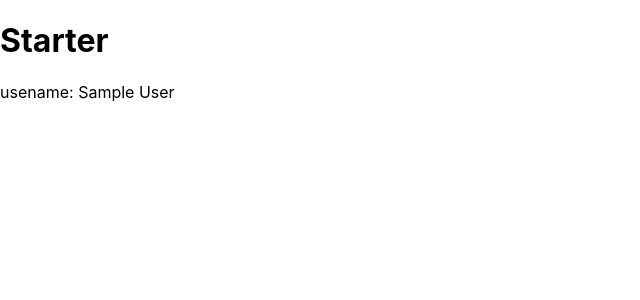
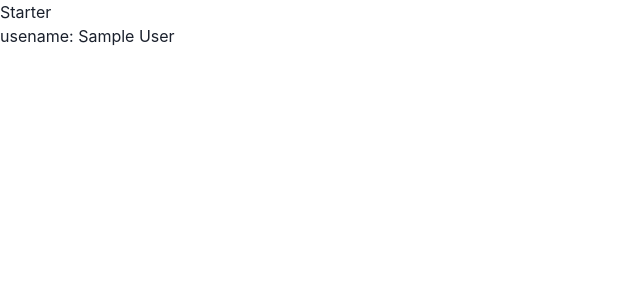
Before and after one commit to hirokifj/projects-app, a Next.js app: page /dashboard in a window 1280 px wide. Shown: the top 300 px of the page, without its empty margins (0-640 px from the left). Built offline with nearby package versions, Linux system fonts and the light colour scheme; no server answers; sample sign-in values are in the browser's storage.

Commit message:
styleの初期設定

```diff
--- a/src/pages/_app.tsx
+++ b/src/pages/_app.tsx
@@ -1,12 +1,16 @@
 import { FC } from 'react';
 import { AppProps } from 'next/app';
-import '@/styles/globals.css';
 import { AuthProvider } from '@/lib/auth';
+import { ChakraProvider, CSSReset } from '@chakra-ui/react';
+import theme from '@/styles/theme';
 
 const MyApp: FC<AppProps> = ({ Component, pageProps }) => (
-  <AuthProvider>
-    <Component {...pageProps} />
-  </AuthProvider>
+  <ChakraProvider theme={theme}>
+    <CSSReset />
+    <AuthProvider>
+      <Component {...pageProps} />
+    </AuthProvider>
+  </ChakraProvider>
 );
 
 export default MyApp;
--- a/src/styles/globals.css
+++ /dev/null
@@ -1,26 +0,0 @@
-html,
-body {
-  padding: 0;
-  margin: 0;
-  font-family:
-    -apple-system,
-    BlinkMacSystemFont,
-    Segoe UI,
-    Roboto,
-    Oxygen,
-    Ubuntu,
-    Cantarell,
-    Fira Sans,
-    Droid Sans,
-    Helvetica Neue,
-    sans-serif;
-}
-
-a {
-  color: inherit;
-  text-decoration: none;
-}
-
-* {
-  box-sizing: border-box;
-}
--- /dev/null
+++ b/src/styles/theme.ts
@@ -0,0 +1,10 @@
+import { extendTheme } from '@chakra-ui/react';
+
+const theme = extendTheme({
+  fonts: {
+    body:
+      '-apple-system, blinkmacsystemfont, "Helvetica Neue", yugothic, "ヒラギノ角ゴ ProN W3", hiragino kaku gothic pron, arial, "メイリオ", meiryo, sans-serif, Apple Color Emoji, Segoe UI Emoji, Segoe UI Symbol',
+  },
+}) as Record<string, unknown>;
+
+export default theme;
```
